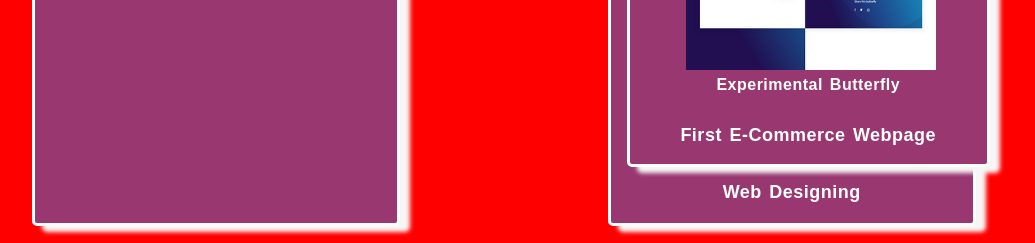
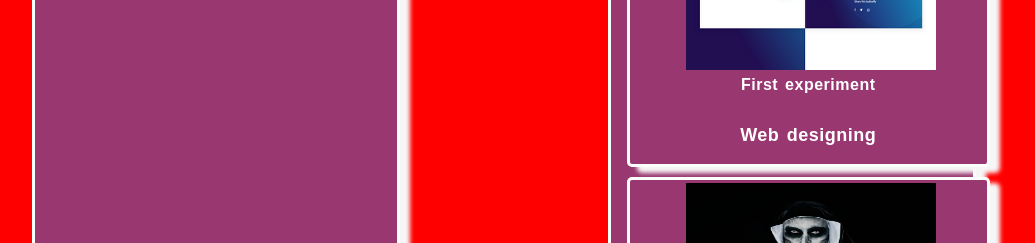
Before and after one commit to Arcarch4/portfolio1, a plain HTML site: page My-Works.html in a window 1280 px wide. Shown: the part 1219-1462 px from the top of the page, without its empty margins (42-1077 px from the left). Drawn offline with Linux system fonts and the light colour scheme.

Commit message:
Update My-Works.html

```diff
--- a/My-Works.html
+++ b/My-Works.html
@@ -57,17 +57,17 @@
                     <h6>Practise webpage</h6>
                 </div>
             </div>
-             <div class="row">
+
+            <div class="row">
             <a href="https://arcarch4.github.io/Butterfly" target="_blank"> <img src="butterfly.png"> </a>
             <div class="main-row">
                 <div class="row-text">
-                    <h6>Experimental Butterfly</h6>
+                    <h6>First experiment</h6>
                 </div>
             </div>
-            <h3>First E-Commerce Webpage</h3>
+            <h3>Web designing</h3>
         </div>
-            <h3>Web Designing</h3>
-        </div>
+
         <div class="row">
             <a href="https://arcarch4.github.io/horror/" target="_blank"> <img src="horror-webpage.jpg"> </a>
             <div class="main-row">
```
